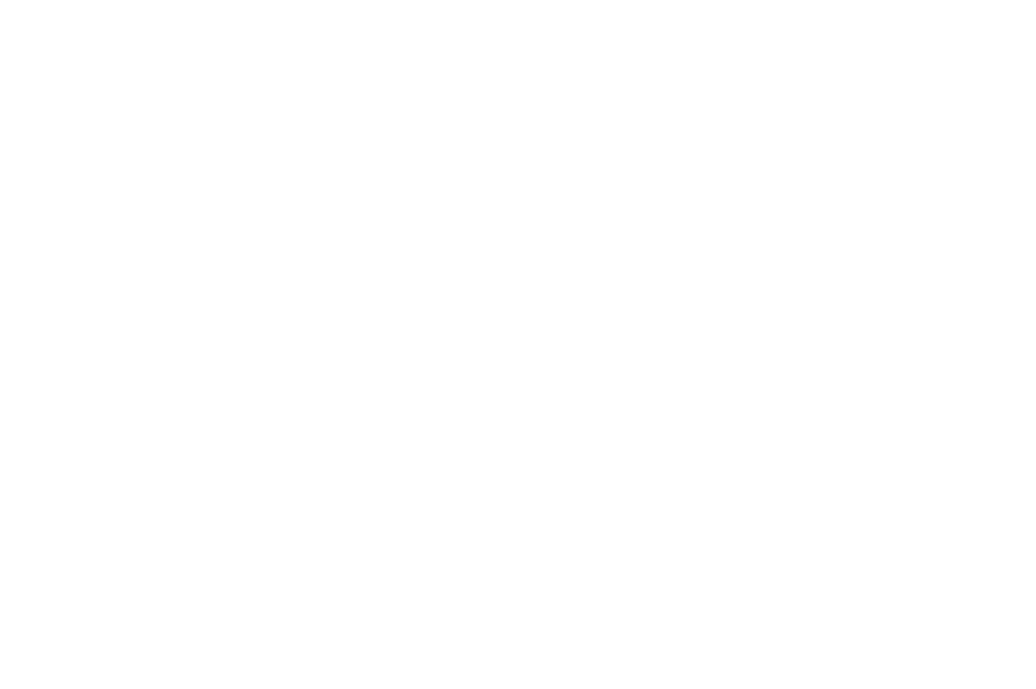
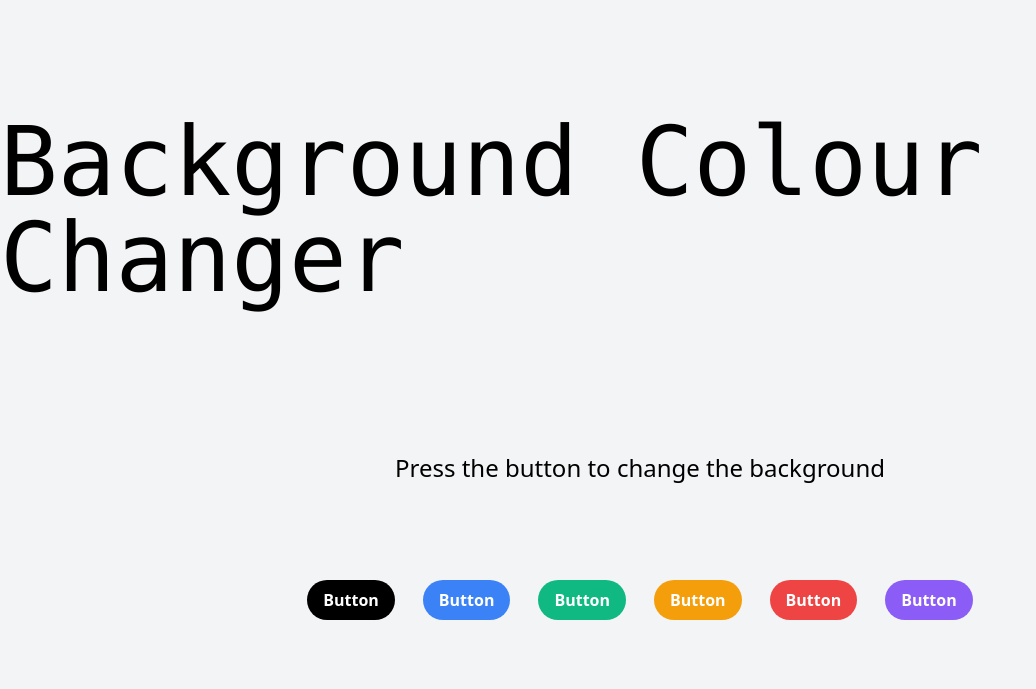
Before and after one commit to Aman07122003/JavaScript_Projects, a plain HTML site: page DOM_Project_01/index.html in a window 1280 px wide. Shown: the whole page, without its empty margins (0-1036 px from the left). Drawn offline with nearby package versions, Linux system fonts and the light colour scheme.

Commit message:
full code

```diff
--- a/DOM_Project_01/index.html
+++ b/DOM_Project_01/index.html
@@ -3,12 +3,36 @@
 <head>
     <meta charset="UTF-8">
     <meta name="viewport" content="width=device-width, initial-scale=1.0">
-    <title>Document</title>
+    <title>Background Colour Changer</title>
     <link href="https://cdnjs.cloudflare.com/ajax/libs/tailwindcss/2.2.19/tailwind.min.css" rel="stylesheet">
 </head>
-</head>
-<body>
-    <h1></h1>
+<body class="flex flex-col items-center justify-center min-h-screen bg-gray-100">
+    <h1 class="text-8xl font-mono mb-20">Background Colour Changer</h1>
+    <div class="main-content flex flex-col justify-center items-center p-4" style="height: 300px; width: 950px;">
+        <div class="top mb-12">
+            <h1 class="mb-12 text-2xl">Press the button to change the background</h1>
+        </div>
+        <div class="button-container flex justify-center items-center space-x-7">
+            <button id="black" class=" button bg-black  text-white font-bold py-2 px-4 rounded-full" >
+                Button
+            </button>
+            <button id="blue" class=" button bg-blue-500  text-white font-bold py-2 px-4 rounded-full" >
+                Button
+            </button>
+            <button id="green" class=" button bg-green-500  text-white font-bold py-2 px-4 rounded-full">
+                Button
+            </button>
+            <button id="yellow" class=" button bg-yellow-500  text-white font-bold py-2 px-4 rounded-full">
+                Button
+            </button>
+            <button id="red" class=" button bg-red-500  text-white font-bold py-2 px-4 rounded-full">
+                Button
+            </button>
+            <button id="purple" class=" button bg-purple-500  text-white font-bold py-2 px-4 rounded-full">
+                Button
+            </button>
+        </div>
+    </div>
     <script src="script.js"></script>
 </body>
 </html>
--- a/DOM_Project_01/script.js
+++ b/DOM_Project_01/script.js
@@ -1 +1,16 @@
-console.log("aman")
+const buttons = document.querySelectorAll('.button');
+const body = document.querySelector("body");
+
+buttons.forEach(function(button) {
+    button.addEventListener('click', function(e) {
+        const color = e.target.id;
+        body.style.backgroundColor = color;
+
+        // Reset text color to black for all buttons except 'black', 'blue', and 'purple'
+        if (color === 'black' || color === 'blue' || color === 'purple') {
+            body.style.color = 'white';
+        } else {
+            body.style.color = 'black';
+        }
+    });
+});
```
